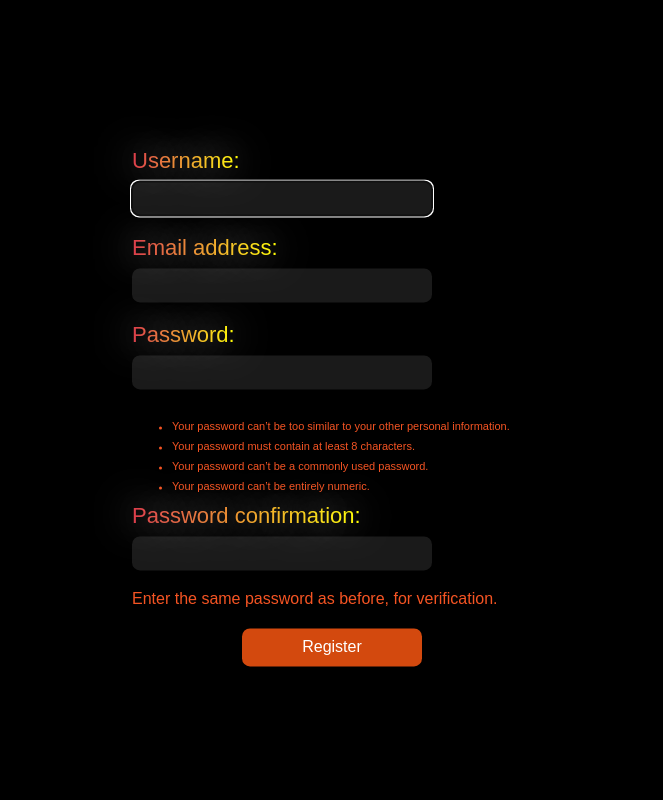
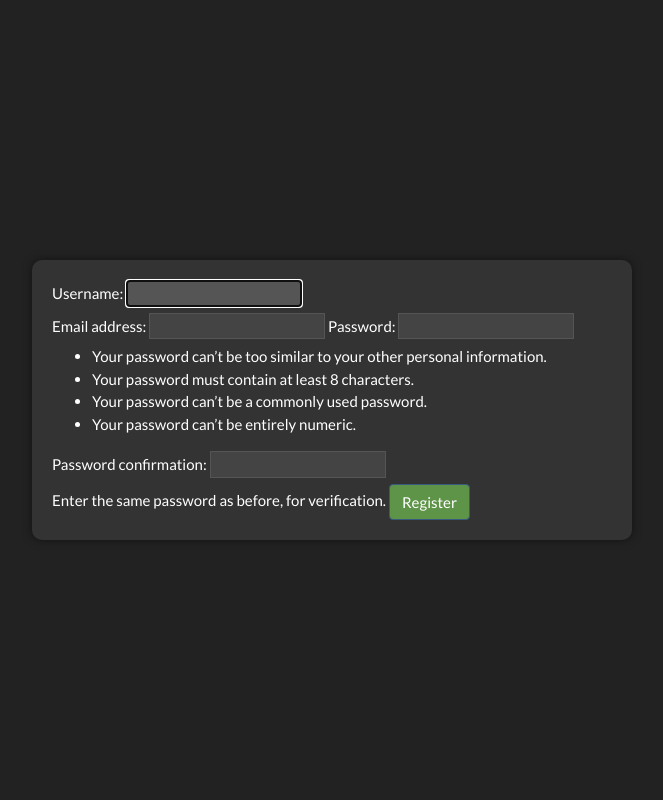
Before and after one commit to wojpo/DjangoLearningPlatform, a Django app: page /register in a window 1280 px wide. Shown: the whole page, without its empty margins (308-971 px from the left). Run offline with Django 5.2, Linux system fonts and the light colour scheme; some libraries are stand-ins or nearby versions.

Commit message:
28 redesign usersys templates (#29)
* welcome page and some login

* login page styling

* registration styling

* alreadyloggedin styling

* delete useless things

```diff
--- a/static/css/usersys/registerpage.css
+++ /dev/null
@@ -1,99 +0,0 @@
-body {
-    font-family: Arial, sans-serif;
-    background-color: #000; /* Black background */
-    color: #fff; /* White text color */
-    margin: 0;
-    padding: 0;
-}
-
-.container {
-    width: 400px;
-    margin: 20vh auto;
-    background-color: #000; /* Black container background color */
-    padding: 20px;
-    border-radius: 8px;
-    text-align: -moz-center;
-    position: absolute;
-    left: 50%;
-    top: 10%;
-    transform: translate(-50%, -20%);
-
-}
-
-label {
-    text-align: center;
-    color: #fff;
-    font-size: 22px;
-    text-shadow: 0 0 40px rgba(255, 255, 255, 1);
-    background: linear-gradient(to right, #dc3545 0%, #ffff00 100%); /* Creates a horizontal gradient from red to yellow */
-    -webkit-background-clip: text; /* Clips the gradient to the text content for some browsers */
-    background-clip: text; /* Clips the gradient to the text content for modern browsers */
-    -webkit-text-fill-color: transparent; /* Makes the text color transparent to show the gradient */
-
-}
-
-
-
-.btn {
-    width: 45%;
-    padding: 10px;
-    border: none;
-    margin: 20px auto 0; /* Center the button horizontally */
-    display: block; /* Ensure the button takes up the full width */
-    border-radius: 8px;
-    background: #d3490e;
-    color: #fff;
-    font-size: 16px;
-    cursor: pointer;
-    transition: background 0.3s ease;
-}
-
-.btn:hover {
-    background-color: #621008;
-}
-
-ul{
-
-    font-size: 11px;
-    text-align: justify;
-
-}
-li{
-    margin-bottom: 8px;
-    color: #f55423;
-
-
-}
-#id_username_helptext{
-    display: none;
-}
-
-span{
-    color: #f55423;
-}
-
-input{
-    width: 70%;
-    padding: 10px;
-    margin-bottom: 20px;
-    margin-top: 7px;
-    border: none;
-    border-radius: 8px;
-    background: rgba(255, 255, 255, 0.1);
-    color: #fff;
-    font-size: 12px;
-    transition: background 0.3s ease;
-}
-
-@media screen and (max-width: 480px) {
-    input{
-        font-size: 9px;
-    }
-    ul{
-        font-size: 10px;
-    }
-    span{
-
-        font-size: 14px;
-    }
-}
--- a/usersys/templates/register.html
+++ b/usersys/templates/register.html
@@ -1,16 +1,78 @@
 {% extends 'base.html' %}
 {% block title %}
-	Register
+    Register
 {% endblock %}
 {% load static %}
 {% block stylesheet %}
-	<link rel="stylesheet" href="{% static 'css/usersys/registerpage.css' %}">
+    <link href="https://stackpath.bootstrapcdn.com/bootswatch/4.5.2/darkly/bootstrap.min.css" rel="stylesheet">
+    <style>
+        body, html {
+            height: 100%;
+            margin: 0;
+        }
+        .navbar {
+            display: none;
+        }
+        .wrapper {
+            display: flex;
+            justify-content: center;
+            align-items: center;
+            height: 100%;
+        }
+        .container {
+            max-width: 600px;
+            padding: 20px;
+            background-color: #333;
+            border-radius: 10px;
+            box-shadow: 0 0 10px rgba(0, 0, 0, 0.5);
+        }
+        form {
+            width: 100%;
+        }
+        label {
+            /* Add custom styles for labels if needed */
+        }
+        #id_username_helptext {
+            display: none;
+        }
+        input[type="text"], input[type="password"], input[type="email"] {
+            background-color: #444;
+            color: #ddd;
+            border: 1px solid #555;
+        }
+        input[type="text"]:focus, input[type="password"]:focus, input[type="email"]:focus {
+            background-color: #555;
+            border-color: #777;
+        }
+        input[type="submit"] {
+            background-color: #5e9447;
+            color: #fff;
+        }
+        input[type="submit"]:hover {
+            background-color: #324927;
+        }
+        table {
+            width: 100%;
+        }
+        th, td {
+            padding: 10px;
+        }
+        th {
+            text-align: left;
+            width: 25%;
+        }
+        td {
+            width: 75%;
+        }
+    </style>
 {% endblock %}
 {% block navbar %}none{% endblock %}
 {% block body %}
-    <form class="container" method="post" autocomplete="off">
-        {% csrf_token %}
-        {{ registration_form.as_table }}
-        <input class="btn" type="submit" value="Register"/>
-    </form>
+    <div class="wrapper">
+        <form class="container" method="post" autocomplete="off">
+            {% csrf_token %}
+            {{ registration_form.as_table }}
+            <input class="btn btn-primary" type="submit" value="Register"/>
+        </form>
+    </div>
 {% endblock %}
```
Also changed, not shown: static/css/usersys/homepage.css (deleted, +0 -90 lines), static/css/usersys/loginpage.css (deleted, +0 -111 lines), usersys/templates/already_logged_in.html (+49 -4 lines), usersys/templates/index.html (+47 -4 lines), usersys/templates/login.html (+33 -2 lines).
